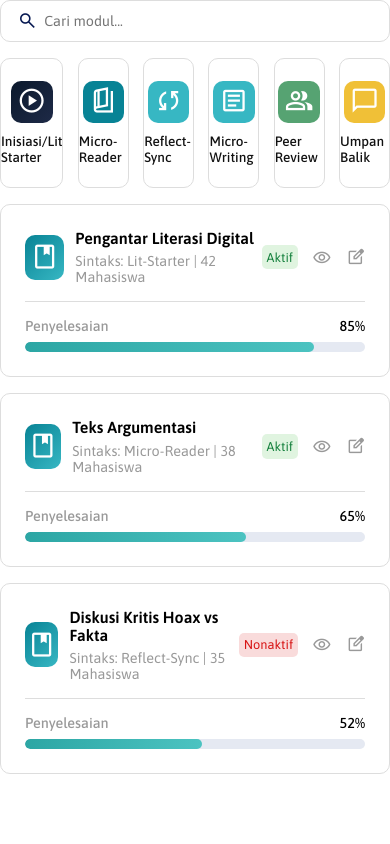
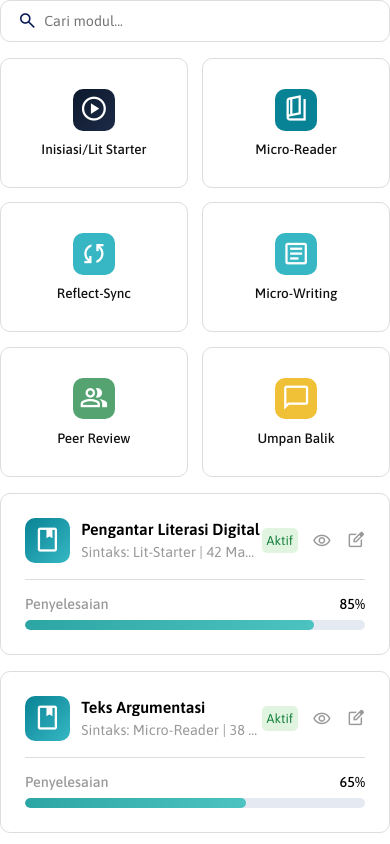
Before and after one commit to alfsyhrin/project_mikrolit, a website: page frontend/pages/micro-learning.html in a window 390 px wide. Shown: the top 844 px of the page. Drawn offline with nearby package versions, Linux system fonts and the light colour scheme; a web font is replaced by a local one.

Commit message:
Update responsivitas menu Micro-Learning untuk device HP

```diff
--- a/frontend/assets/css/manajemen-pengguna.css
+++ b/frontend/assets/css/manajemen-pengguna.css
@@ -123,6 +123,7 @@ button.active-filter {
   display: flex;
   flex-direction: column;
   gap: 1rem;
+  margin-bottom: 1rem;
 }
 
 .card-mahasiswa {
@@ -215,7 +216,7 @@ button.active-filter {
   color: var(--text-color);
   display: flex;
   flex-wrap: wrap;
-  gap: 0.35rem;
+  /* gap: 0.35rem; */
   align-items: center;
   justify-content: flex-start;
   font-weight: 500;
--- a/frontend/assets/css/micro-learning.css
+++ b/frontend/assets/css/micro-learning.css
@@ -68,11 +68,14 @@ header {
 /* Awal card template modul */
 .card-template-modul {
   width: 100%;
-  display: flex;
+  gap: 0.9rem;
+  display: grid;
+  grid-template-columns: repeat(2, 1fr);
+  margin-bottom: 1rem;
+  /* display: flex;
   justify-content: space-between;
-  align-items: center;
-  gap: 0.9rem;
-  margin-bottom: 1rem;
+  align-items: center; */
+  /* grid-template-columns: 1fr; */
 }
 
 .card-modul {
@@ -138,6 +141,33 @@ header {
     #1E2A47
   );
 }
+
+/* Responsive */
+@media (min-width: 600px) {
+  .card-template-modul {
+    grid-template-columns: repeat(2, 1fr);
+  }
+}
+
+@media (min-width: 900px) {
+  .card-template-modul {
+    grid-template-columns: repeat(3, 1fr);
+  }
+
+  /* .card-modul:nth-child(4) {
+    grid-column: span 3;
+  } */
+}
+
+@media (min-width: 1200px) {
+  .card-template-modul {
+    grid-template-columns: repeat(6, 1fr);
+  }
+
+  .card-modul:nth-child(4) {
+    grid-column: span 1;
+  }
+}
 /* Akhir card template modul */
 
 /* Awal List Modul */
@@ -176,23 +206,36 @@ header {
   display: flex;
   gap: 0.7rem;
   align-items: center;
-  justify-content: center;
+  justify-content: flex-start;
+  width: 100%;
+  min-width: 0;
 }
 
 .tema-modul .judul-modul {
   display: flex;
   flex-direction: column;
   gap: 0.4rem;
+  /* width: 100%; */
+  /* border: 1px solid red; */
+  min-width: 0;
 }
 
 .tema-modul .judul-modul h5  {
   font-size: 1rem;
   font-weight: 600;
+  white-space: nowrap;
+  overflow: hidden;
+  text-overflow: ellipsis;
+  min-width: 0;
 }
 
 .tema-modul .judul-modul p  {
   font-size: 0.9rem;
   color: var(--text-color);
+  white-space: nowrap;
+  overflow: hidden;
+  text-overflow: ellipsis;
+  min-width: 0;
 }
 
 .header-modul .tema-modul .icon-modul {
@@ -204,6 +247,7 @@ header {
   justify-content: center;
   align-items: center;
   color: #fff;
+  flex-shrink: 0;
 }
 
 .tema-modul .icon-modul .material-symbols-outlined {
```
